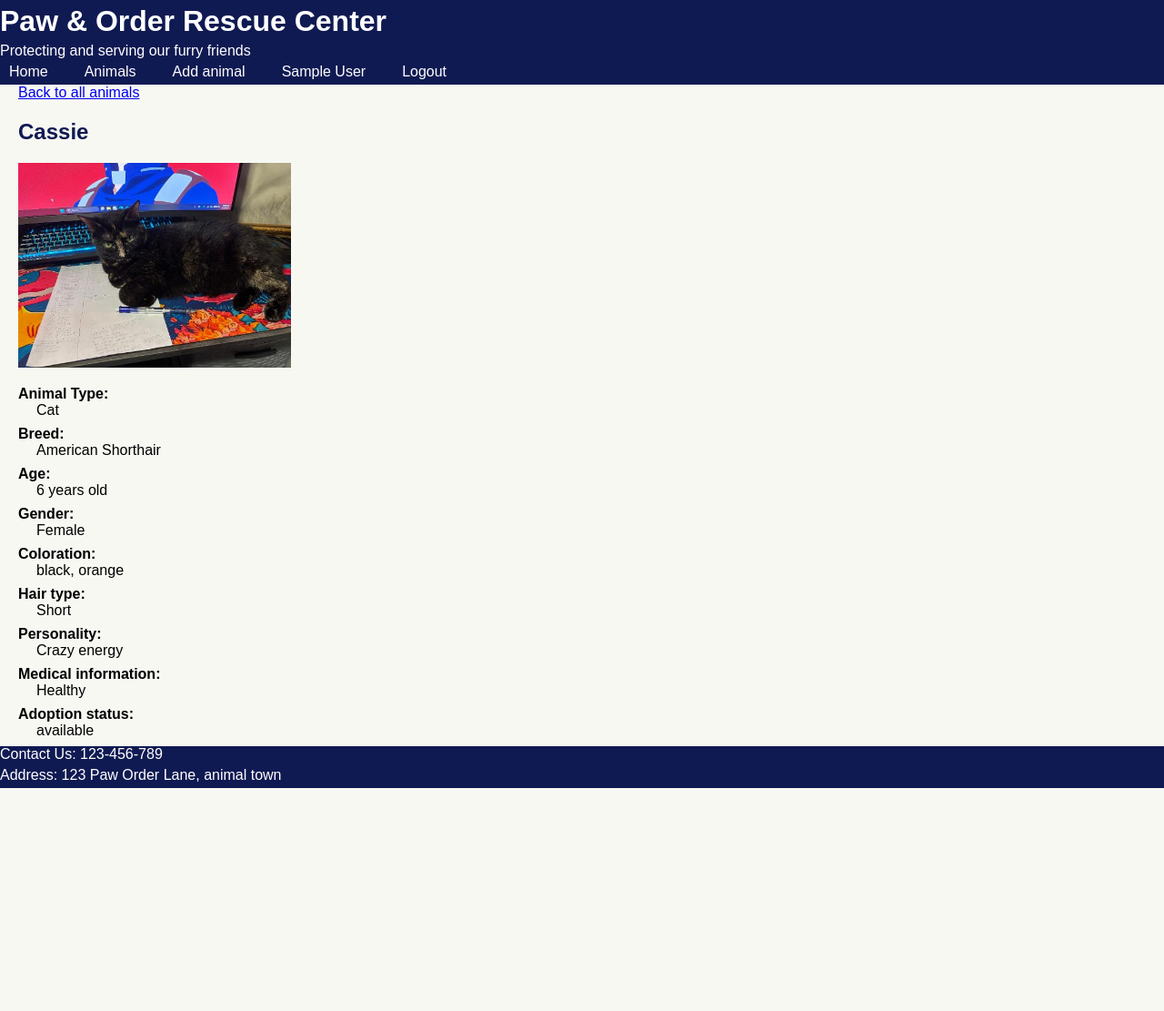
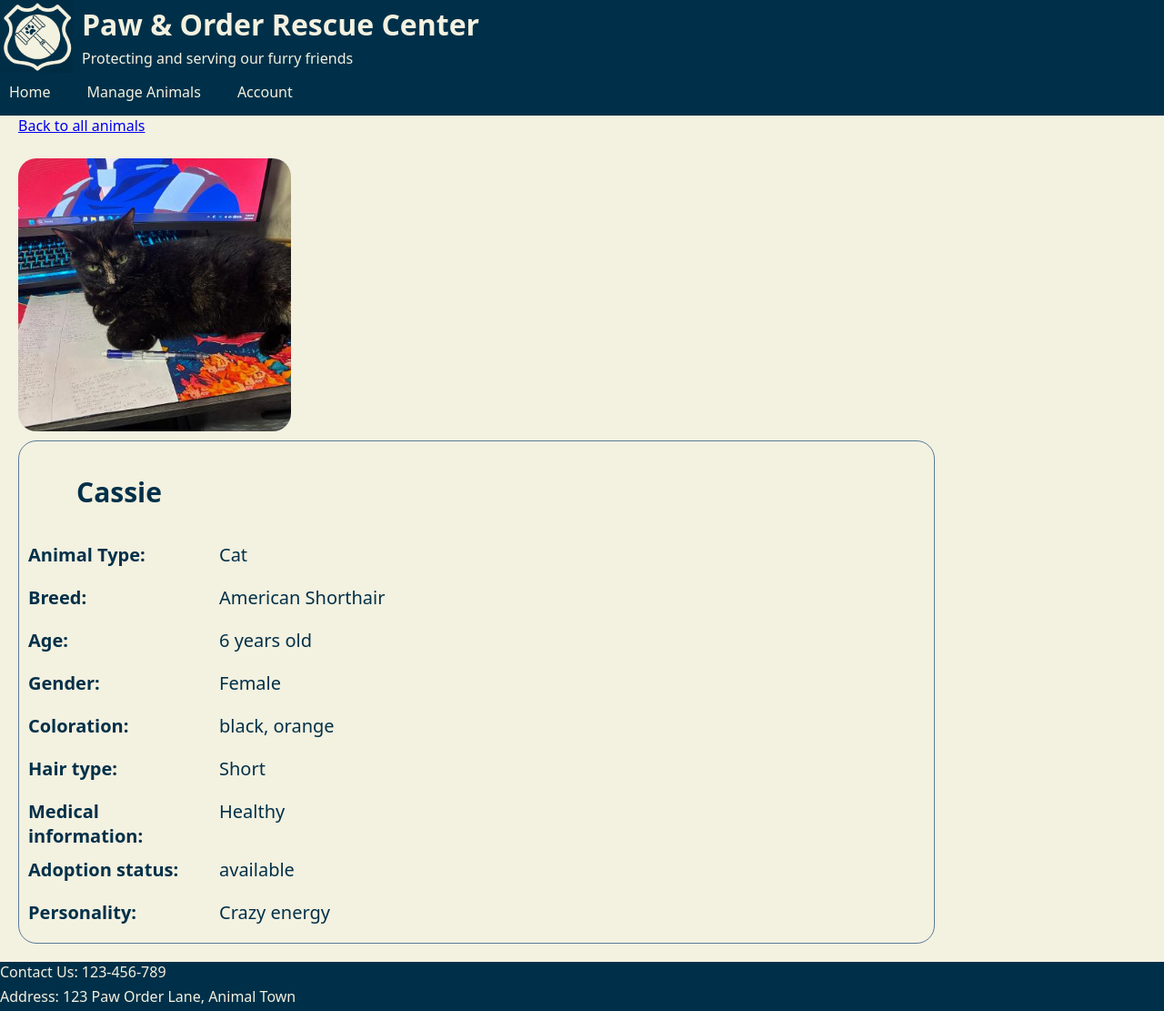
Before and after one commit to Tmonstah/animal-shelter-management-system, a Django app: page /animals/1/ in a window 1280 px wide. Shown: the whole page at 91% size. Before the commit the page ends 866 px from the top, so only its background shows below. Run offline with Django 5.2, Linux system fonts and the light colour scheme; the visitor is signed in with stand-in values (Sample User, id 1); data comes from the database, SQL or seed files in the repository; parts of the project's set-up code (start-up, migrations or seed data) failed here and were passed over.

Commit message:
made changes to css and html to allow for use of grids

```diff
--- a/static/css/style.css
+++ b/static/css/style.css
@@ -1,18 +1,36 @@
+:root {
+    --head_foot-background: #003049;
+    --background: #f3f1e0;
+    --text1: #003049;
+    --text2: #f3f1e0;
+    --accent: #5a7b96;
+    --font: system-ui, -apple-system, BlinkMacSystemFont, 'Segoe UI', Roboto, Oxygen, Ubuntu, Cantarell, 'Open Sans', 'Helvetica Neue', sans-serif;
+}
+
 /*Setting up all h1 types */
 .shelter{
     text-align: left;
-    background-color: rgb(16, 26, 82);
-    display: flex;
-    flex-direction: column;
+    background-color: var(--head_foot-background);
+    display: grid;
+    grid-template-columns: auto 1fr;
+    column-gap: 10px;
     padding: 0;
-    color: rgb(255, 255, 255);
+    color: var(--text2);
     margin: 0;
-    font-family: Arial;
+    font-family: var(--font);
+    align-items: center;
+}
+.shelter > div:last-child {
+    grid-column: 1 / -1;
+}
+.logo{
+    width: 80px;
+    height: 80px;
 }
 
 /* navigation bar style */
 .nav_bar ul{
-    background-color: rgb(16, 26, 82);
+    background-color: var(--head_foot-background);
     list-style-type: none;
     margin-top: 0;
     margin-bottom: 5px;
@@ -25,19 +43,61 @@
     float: left;
 }
 .nav_bar ul li a{
-    color:  rgb(255, 255, 255);
+    color:  var(--text2);
     text-align: center;
     padding: 10px 10px;
     text-decoration: None;
 }
+
+/* Drop Down button for nav bar */
+.nav_bar li a, .dropbtn{
+    display: inline-block;
+    color: var(--accent);
+    text-align: center;
+    padding: 14px 16px;
+    text-decoration: none;
+}
+
+.nav_bar li a:hover, .dropdown:hover .dropbtn {
+  background-color: var(--accent);
+}
+
+.dropdown:hover .dropdown-content {
+  display: block;
+}
+
+.nav_bar li.dropdown {
+  display: inline-block;
+}
+
+.nav_bar .dropdown-content {
+    display: none;
+    position: absolute;
+    background-color: #f9f9f9;
+    min-width: 160px;
+    box-shadow: 0px 8px 16px 0px rgba(0,0,0,0.2);
+    z-index: 1;
+}
+
+.nav_bar .dropdown-content a {
+    color: var(--text1);
+    padding: 12px 16px;
+    text-decoration: none;
+    display: block;
+    text-align: left;
+}
+
 .nav_bar ul li a:hover {
-    background-color: rgb(69, 100, 240);
+    background-color: var(--accent);
+}
+.nav_bar ul li a.active {
+    background-color: var(--accent);
 }
 
 /* Main body style for every page */
 .main {
-    font-family: Arial;
-    color: rgb(16, 26, 82);
+    font-family: var(--font);
+    color: var(--text1);
     flex: 1;
     margin-left: 20px;
 }
@@ -45,7 +105,7 @@
 body {
     margin: 0;
     min-height: 100vh;
-    background-color: rgb(247, 248, 242);
+    background-color: var(--background);
     display: flex;
     flex-direction: column;
 }
@@ -65,7 +125,7 @@ dt {
     clear: left;
     text-align: left;
     font-weight: bold;
-    color: rgb(0, 0, 0);
+    color: var(--text1);
 }
 dt::after {
     content: ":";
@@ -75,7 +135,7 @@ dd {
     text-align: left;
     margin-left: 20px;
     padding: 0 0 0.5em 0;
-    color: rgb(0, 0, 0);
+    color: var(--text1);
 }
 
 footer{
@@ -83,12 +143,111 @@ footer{
     bottom: 0;
     text-align: left;
     position: static;
-    background-color: rgb(16, 26, 82);
+    background-color: var(--head_foot-background);
     display: flex;
     flex-direction: column;
     padding: none;
-    color: rgb(255, 255, 255);
+    color: var(--text2);
     margin: 0;
-    font-family: Arial;
+    font-family: var(--font);
     width: 100%;
 }
+
+/* Animal listing setup */
+.animal-grid {
+    display: grid;
+    grid-template-columns: auto auto auto;
+    background-color: var(--background);
+    padding: 20px;
+    gap: 10px;
+    width: 80%;
+}
+.animal-grid p{
+    text-align: left;
+}
+a
+.animal-grid h3{
+    text-align: Center;
+    margin-top: 0;
+}
+
+.animal-grid div {
+    border-radius: 20px;
+    background-color: var(--background);
+    border: 1px solid var(--accent);
+    padding: 10px;
+    font-size: 20px;
+    text-align: center;
+}
+.animal-image{
+    width: 200px;
+    height: 200px;
+    object-fit: cover;
+}
+
+
+/* animal_details setup */
+.animal-about {
+    display: grid;
+    grid-template-columns: auto auto auto;
+    background-color: var(--background);
+    padding: 20px;
+    gap: 10px;
+    width: 80%;
+}
+.animal-profile {
+    display: grid;
+    align-items: start;
+    grid-template-rows: auto auto;
+    background-color: var(--background);
+    padding-top: 20px;
+    gap: 10px;
+    width: 80%;
+}
+.animal-profile p{
+    text-align: left;
+}
+a
+.animal-profile h2{
+    text-align: Center;
+    margin-top: 0;
+}
+
+.animal-profile dl {
+    display: grid;
+    grid-template-columns: 200px 1fr;
+    border-radius: 20px;
+    background-color: var(--background);
+    border: 1px solid var(--accent);
+    padding: 10px;
+    font-size: 20px;
+    text-align: center;
+    float: left;
+    margin-top: 0;
+    gap: 10px;
+}
+
+.animal-profile dt {
+    grid-column-start: 1;
+    clear: left;
+    text-align: left;
+    font-weight: bold;
+    color: var(--text1);
+}
+.animal-profile dt::after {
+    content: ":";
+}
+.animal-profile dd {
+    grid-column-start: 2;
+    float: left;
+    text-align: left;
+    margin-left: 0px;
+    padding: 0 0 0.5em 0;
+    color: var(--text1);
+}
+.animal-image-detail{
+    border-radius: 20px;
+    width: 300px;
+    height: 300px;
+    object-fit: cover;
+}
--- a/templates/shelter_project/animal_detail.html
+++ b/templates/shelter_project/animal_detail.html
@@ -1,15 +1,14 @@
 {% extends 'shelter_project/base.html' %}
 
 {% block content %}
+    <p><a href="{% url 'animal_list' %}">Back to all animals</a></p>
     <article class="animal-profile">
-        <p><a href="{% url 'animal_list' %}">Back to all animals</a></p>
-        <h2>{{ animal.name }}</h2>
-
         {% if animal.image %}
-            <img src="{{ animal.image.url }}" alt="{{ animal.name }}" width="300">
+            <img class="animal-image-detail" src="{{ animal.image.url }}" alt="{{ animal.name }}">
         {% endif %}
 
         <dl>
+            <h2>{{ animal.name }}</h2>
             <dt>Animal Type</dt>
             <dd>{{ animal.animal_type }}</dd>
 
@@ -28,15 +27,17 @@
             <dt>Hair type</dt>
             <dd>{{ animal.get_hair_type_display }}</dd>
 
-            <dt>Personality</dt>
-            <dd>{{ animal.personality_desc }}</dd>
-
             <dt>Medical information</dt>
             <dd>{{ animal.medical_desc }}</dd>
 
             <dt>Adoption status</dt>
             <dd>{{ animal.available }}</dd>
+
+            <dt>Personality</dt>
+            <dd>{{ animal.personality_desc }}</dd>
         </dl>
+    </article>
+
         {% if animal.available == "available"%}
             {% if user.is_authenticated and not user.is_staff %}
                 <p>
@@ -68,5 +69,4 @@
             {% endif %}
 
         {% endif %}
-    </article>
 {% endblock %}
--- a/templates/shelter_project/animal_listing.html
+++ b/templates/shelter_project/animal_listing.html
@@ -27,14 +27,12 @@
             <div class="animal-card">
                 <h3>{{ animal.name }}</h3>
                 {% if animal.image %}
-                    <img src="{{ animal.image.url }}"
-                        width="150">
+                    <img class="animal-image" src="{{ animal.image.url }}">
                 {% endif %}
                 <p><strong>Breed:</strong> {{ animal.breed }}</p>
                 <p><strong>Age:</strong> {{ animal.age }} years old</p>
                 <p><strong>Personality:</strong> {{ animal.personality_desc }}</p>
                 <a href="{% url 'animal_detail' animal.id %}">View profile</a>
-                <hr>
             </div>
         {% empty %}
             <p>No animals are currently available for adoption. Check back soon!</p>
--- a/templates/shelter_project/base.html
+++ b/templates/shelter_project/base.html
@@ -14,6 +14,7 @@
 </head>
 <body>
     <header class="shelter">
+        <img src="/media/logo.png" alt="logo" class="logo">
         <div>
             <h1>Paw & Order Rescue Center</h1>
             <p>Protecting and serving our furry friends</p>
@@ -31,7 +32,7 @@
 
     <footer>
         <p>Contact Us: 123-456-789</p>
-        <p>Address: 123 Paw Order Lane, animal town</p>
+        <p>Address: 123 Paw Order Lane, Animal Town</p>
     </footer>
 </body>
 
--- a/templates/shelter_project/navbar.html
+++ b/templates/shelter_project/navbar.html
@@ -2,16 +2,38 @@
     <div class="nav_links">
         <ul>
             <li><a href="/home/">Home</a></li>
-            <li><a href="/animals/">Animals</a></li>
             {% if user.is_authenticated %}
                 {% if user.is_staff or user.is_superuser %}
-                    <li><a href="{% url 'animal_create' %}">Add animal</a></li>
-                    <li><a href="{% url 'employee_dashboard' %}">{{ user.get_full_name|default:user.username }}</a></li>
+                    <li class="dropdown">
+                        <a href="javascript:void(0)" class="dropbtn">Manage Animals</a>
+                        <div class="dropdown-content">
+                            <a href="/animals/">Current Animals</a>
+                            <a href="/animals/add">Add Animal</a>
+                        </div>
+                    </li>
+                    <li class="dropdown">
+                        <a href="javascript:void(0)" class="dropbtn">Account</a>
+                        <div class="dropdown-content">
+                            <a href="{% url 'employee_dashboard' %}">My Dashboard</a>
+                            <a href="{% url 'employee_profile' %}">My Account Info</a>
+                            <a href="{% url 'logout' %}">Logout</a>
+                        </div>
+                    </li>
                 {% else %}
-                    <li><a href="{% url 'customer_dashboard' %}">{{ user.get_full_name|default:user.username }}</a></li>
+                <li><a href="/animals/">Adopt</a></li>
+                    <li class="dropdown">
+                        <a href="javascript:void(0)" class="dropbtn">Account</a>
+                        <div class="dropdown-content">
+                            <a href="{% url 'customer_appointments' %}">Appointments</a>
+                            <a href="{% url 'customer_adoption_applications' %}">Applications</a>
+                            <a href="{% url 'customer_dashboard' %}">My Dashboard</a>
+                            <a href="{% url 'customer_profile' %}">My Account Info</a>
+                            <a href="{% url 'logout' %}">Logout</a>
+                        </div>
+                    </li>
                 {% endif %}
-                <li><a href="{% url 'logout' %}">Logout</a></li>
             {% else%}
+                <li><a href="/animals/">Adopt</a></li>
                 <li><a href="/login/">Login</a></li>
             {% endif %}
         </ul>
```
Also changed, not shown: templates/shelter_project/home.html (+7 -0 lines), media/logo.png (added).
